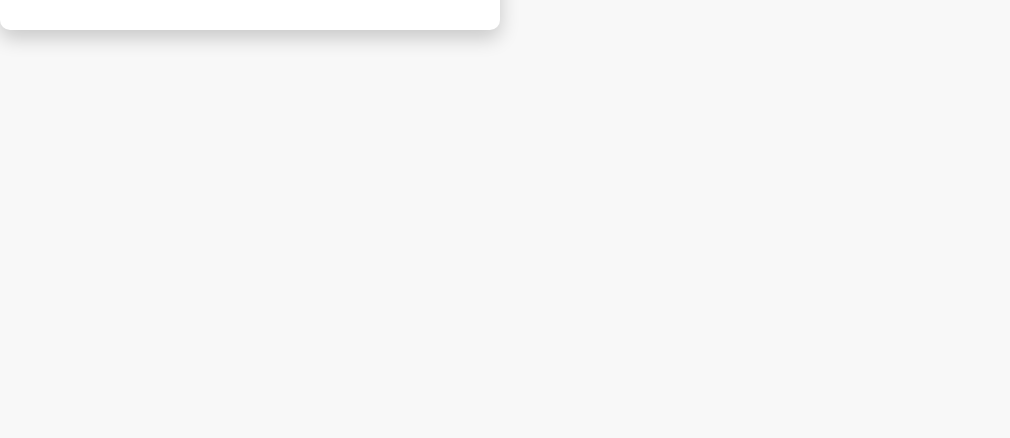
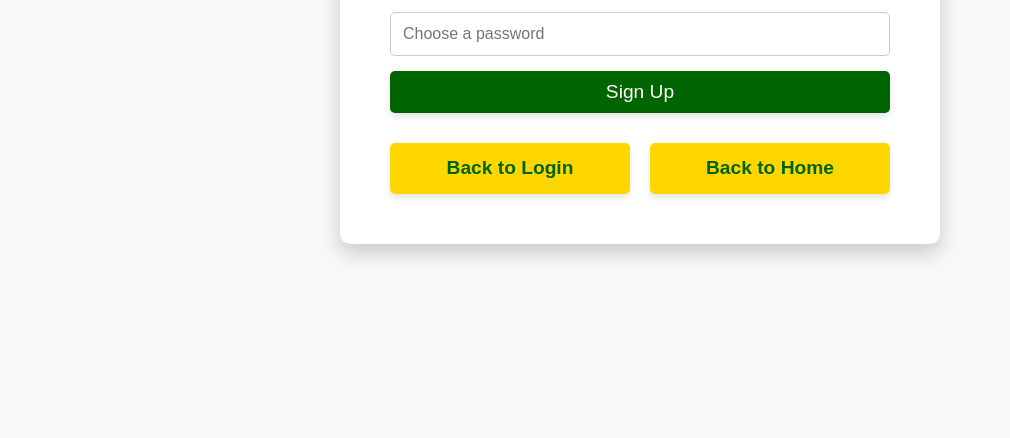
Before and after one commit to Santix123123/Basic-Informational-Site, a plain HTML site: page signup.html in a window 1280 px wide. Shown: the part 362-800 px from the top of the page, without its empty margins (0-1010 px from the left). Drawn offline with Linux system fonts and the light colour scheme.

Commit message:
Modified signup page

```diff
--- a/signup.html
+++ b/signup.html
@@ -6,6 +6,79 @@
     <meta name="description" content="Sign up to access the Mulligan Golf Store shop.">
     <title>Sign Up - Mulligan Golf Store</title>
     <link rel="stylesheet" href="styles.css">
+    <style>
+        body {
+            display: flex;
+            justify-content: center;
+            align-items: center;
+            height: 100vh;
+            margin: 0;
+            background-color: #f8f8f8;
+        }
+
+        .signup-section {
+            background: white;
+            color: #333;
+            max-width: 600px; /* Slightly larger width */
+            width: 100%;
+            padding: 50px; /* Increased padding */
+            border-radius: 10px;
+            box-shadow: 0 8px 20px rgba(0, 0, 0, 0.2);
+            text-align: center;
+        }
+
+        .signup-section h2 {
+            font-size: 2rem;
+            color: #006400;
+            margin-bottom: 20px;
+        }
+
+        .form-container {
+            display: flex;
+            flex-direction: column;
+            gap: 15px;
+        }
+
+        .form-container input {
+            padding: 12px;
+            border: 1px solid #ccc;
+            border-radius: 5px;
+            font-size: 1rem;
+            width: 100%;
+        }
+
+        .form-container input:focus {
+            outline: none;
+            border-color: #006400;
+            box-shadow: 0 0 5px rgba(0, 100, 0, 0.5);
+        }
+
+        .signup-actions {
+            margin-top: 30px;
+            display: flex;
+            justify-content: center;
+            gap: 20px;
+        }
+
+        .signup-actions a {
+            text-decoration: none;
+        }
+
+        .btn.secondary {
+            background: #FFD700;
+            color: #006400;
+            font-weight: bold;
+            text-decoration: none;
+            padding: 10px 20px;
+            border-radius: 5px;
+            transition: background 0.3s, transform 0.2s;
+        }
+
+        .btn.secondary:hover {
+            background: #e6c200;
+            transform: translateY(-2px);
+        }
+    </style>
 </head>
 <body>
     <section class="signup-section">
```
